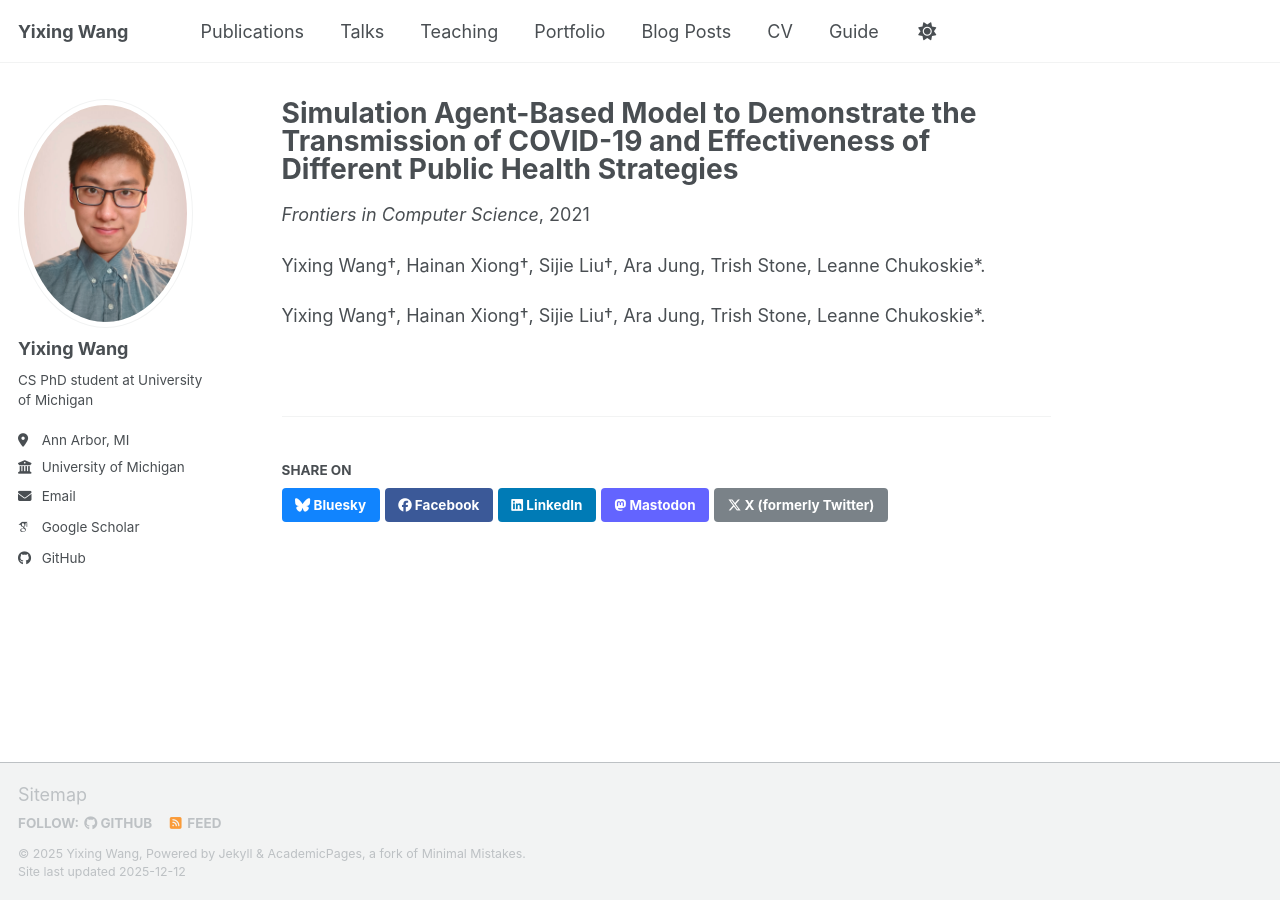
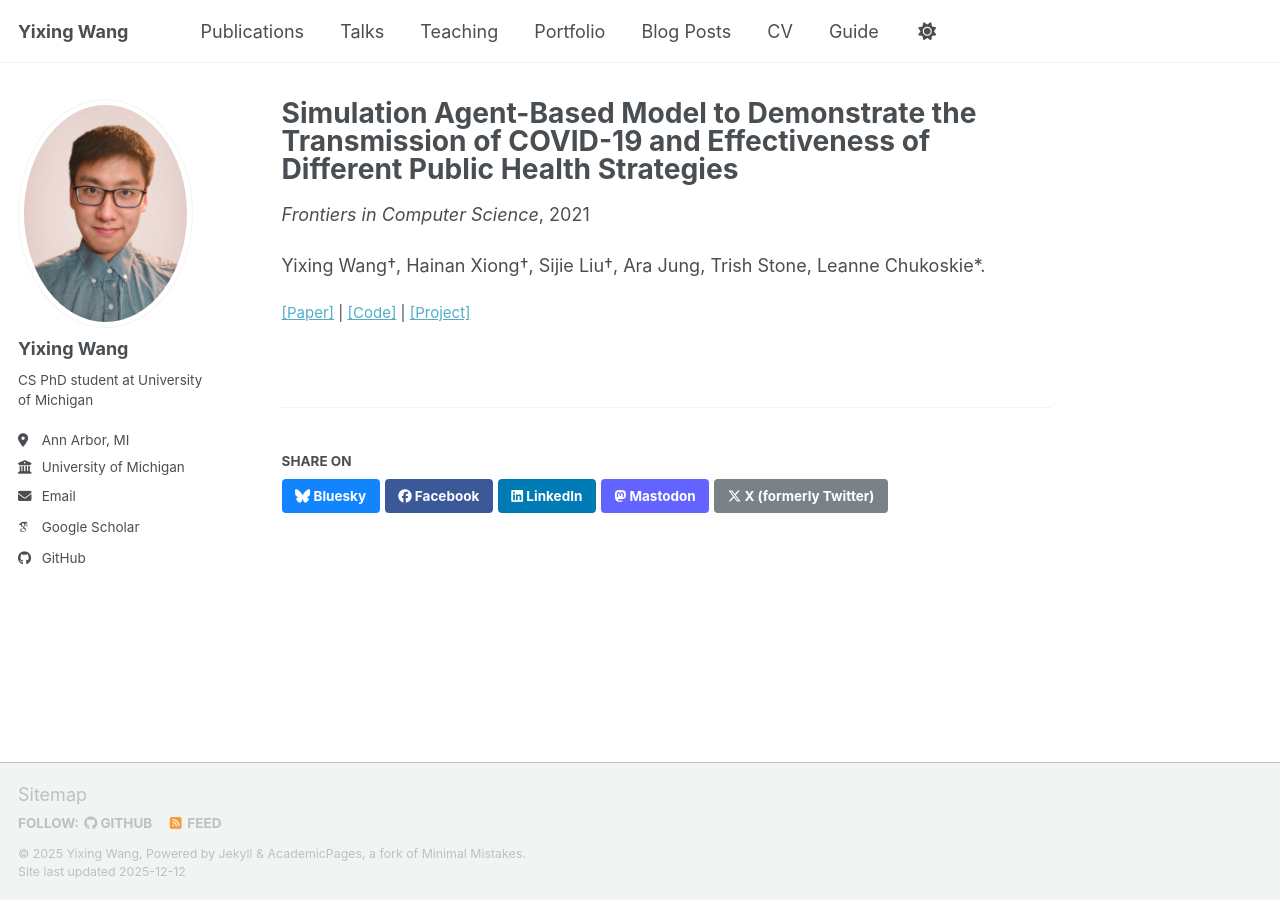
Before and after one commit to onestarYX/onestarYX.github.io, a Jekyll site: the page built from _publications/2021_covid_sim.md, in a window 1280 px wide. Built offline with Jekyll 4.4.1, drawn with Linux system fonts in a browser that asks for light colours; some web fonts are replaced; a script bundle is joined from its source files by our own code; library files that are not in the unit come from our copies.

Commit message:
added urls for code and project

```diff
--- /dev/null
+++ b/_includes/publication-links.html
@@ -0,0 +1,45 @@
+{%- assign item = include.item -%}
+{%- assign link_style = "" -%}
+{%- if include.small -%}
+  {%- assign link_style = ' style="font-size: smaller"' -%}
+{%- endif -%}
+
+{%- assign has_any = false -%}
+{%- if item.citation or item.paperurl or item.slidesurl or item.bibtexurl or item.codeurl or item.projecturl -%}
+  {%- assign has_any = true -%}
+{%- endif -%}
+
+{%- if has_any -%}
+  <p{{ link_style }}>
+    {%- if item.citation -%}
+      Recommended citation: {{ item.citation }}<br />
+    {%- endif -%}
+
+    {%- assign sep = "" -%}
+
+    {%- if item.paperurl -%}
+      {{ sep }}<a href="{{ item.paperurl }}">[Paper]</a>
+      {%- assign sep = " | " -%}
+    {%- endif -%}
+
+    {%- if item.codeurl -%}
+      {{ sep }}<a href="{{ item.codeurl }}">[Code]</a>
+      {%- assign sep = " | " -%}
+    {%- endif -%}
+
+    {%- if item.projecturl -%}
+      {{ sep }}<a href="{{ item.projecturl }}">[Project]</a>
+      {%- assign sep = " | " -%}
+    {%- endif -%}
+
+    {%- if item.slidesurl -%}
+      {{ sep }}<a href="{{ item.slidesurl }}">Download Slides</a>
+      {%- assign sep = " | " -%}
+    {%- endif -%}
+
+    {%- if item.bibtexurl -%}
+      {{ sep }}<a href="{{ item.bibtexurl }}">Download Bibtex</a>
+      {%- assign sep = " | " -%}
+    {%- endif -%}
+  </p>
+{%- endif -%}
--- a/_layouts/single.html
+++ b/_layouts/single.html
@@ -52,31 +52,7 @@ layout: default
       <section class="page__content" itemprop="text">
         {{ content }}
 
-        {% if page.citation and page.paperurl and page.slidesurl and page.bibtexurl %}
-          <p style="font-size: smaller">Recommended citation: {{ page.citation }}<br /><a href="{{ page.paperurl }}">[Paper]</a> | <a href="{{ page.slidesurl }}">Download Slides</a> | <a href="{{ page.bibtexurl }}">Download Bibtex</a></p>
-        {% elsif page.citation and page.paperurl and page.slidesurl %}
-          <p style="font-size: smaller">Recommended citation: {{ page.citation }}<br /><a href="{{ page.paperurl }}">[Paper]</a> | <a href="{{ page.slidesurl }}">Download Slides</a></p>
-        {% elsif page.citation and page.paperurl and page.bibtexurl %}
-          <p style="font-size: smaller">Recommended citation: {{ page.citation }}<br /><a href="{{ page.paperurl }}">[Paper]</a> | <a href="{{ page.bibtexurl }}">Download Bibtex</a></p>
-        {% elsif page.citation and page.paperurl %}
-          <p style="font-size: smaller">Recommended citation: {{ page.citation }}<br /><a href="{{ page.paperurl }}">[Paper]</a></p>
-        {% elsif page.citation and page.slidesurl and page.bibtexurl %}
-          <p style="font-size: smaller">Recommended citation: {{ page.citation }}<br /><a href="{{ page.slidesurl }}">Download Slides</a> | <a href="{{ page.bibtexurl }}">Download Bibtex</a></p>
-        {% elsif page.citation and page.slidesurl %}
-          <p style="font-size: smaller">Recommended citation: {{ page.citation }}<br /><a href="{{ page.slidesurl }}">Download Slides</a></p>
-        {% elsif page.slidesurl and page.bibtexurl %}
-          <p style="font-size: smaller"><a href="{{ page.slidesurl }}">Download Slides</a> | <a href="{{ page.bibtexurl }}">Download Bibtex</a></p>
-        {% elsif page.paperurl and page.bibtexurl %}
-          <p style="font-size: smaller"><a href="{{ page.paperurl }}">[Paper]</a> | <a href="{{ page.bibtexurl }}">Download Bibtex</a></p>
-        {% elsif page.citation and page.bibtexurl %}
-          <p style="font-size: smaller">Recommended citation: {{ page.citation }}<br /><a href="{{ page.bibtexurl }}">Download Bibtex</a></p>
-        {% elsif page.citation %}
-          <p style="font-size: smaller">Recommended citation: {{ page.citation }}</p>
-        {% elsif page.slidesurl %}
-          <p style="font-size: smaller"><a href="{{ page.slidesurl }}">Download Slides</a></p>
-        {% elsif page.bibtexurl %}
-          <p style="font-size: smaller"><a href="{{ page.bibtexurl }}">Download Bibtex</a></p>
-        {% endif %}
+        {% include publication-links.html item=page small=true %}
 
         {% if page.link %}<div><a href="{{ page.link }}" class="btn">{{ site.data.ui-text[site.locale].ext_link_label | default: "Direct Link" }}</a></div>{% endif %}
       </section>
--- a/_publications/2021_covid_sim.md
+++ b/_publications/2021_covid_sim.md
@@ -8,8 +8,8 @@ date: 2021-09-19
 venue: 'Frontiers in Computer Science'
 # slidesurl: 'https://academicpages.github.io/files/slides1.pdf'
 paperurl: 'https://www.frontiersin.org/journals/computer-science/articles/10.3389/fcomp.2021.642321/full'
+codeurl: https://github.com/onestarYX/Aip197_Anti-virus_GameDev
+projecturl: https://pongcenter.itch.io/anti-plague
 # citation: 'Your Name, You. (2009). &quot;Paper Title Number 1.&quot; <i>Journal 1</i>. 1(1).'
 authors: "Yixing Wang†, Hainan Xiong†, Sijie Liu†, Ara Jung, Trish Stone, Leanne Chukoskie*."
 ---
-
-Yixing Wang†, Hainan Xiong†, Sijie Liu†, Ara Jung, Trish Stone, Leanne Chukoskie*.
```
Also changed, not shown: _includes/archive-single.html (+1 -27 lines).
